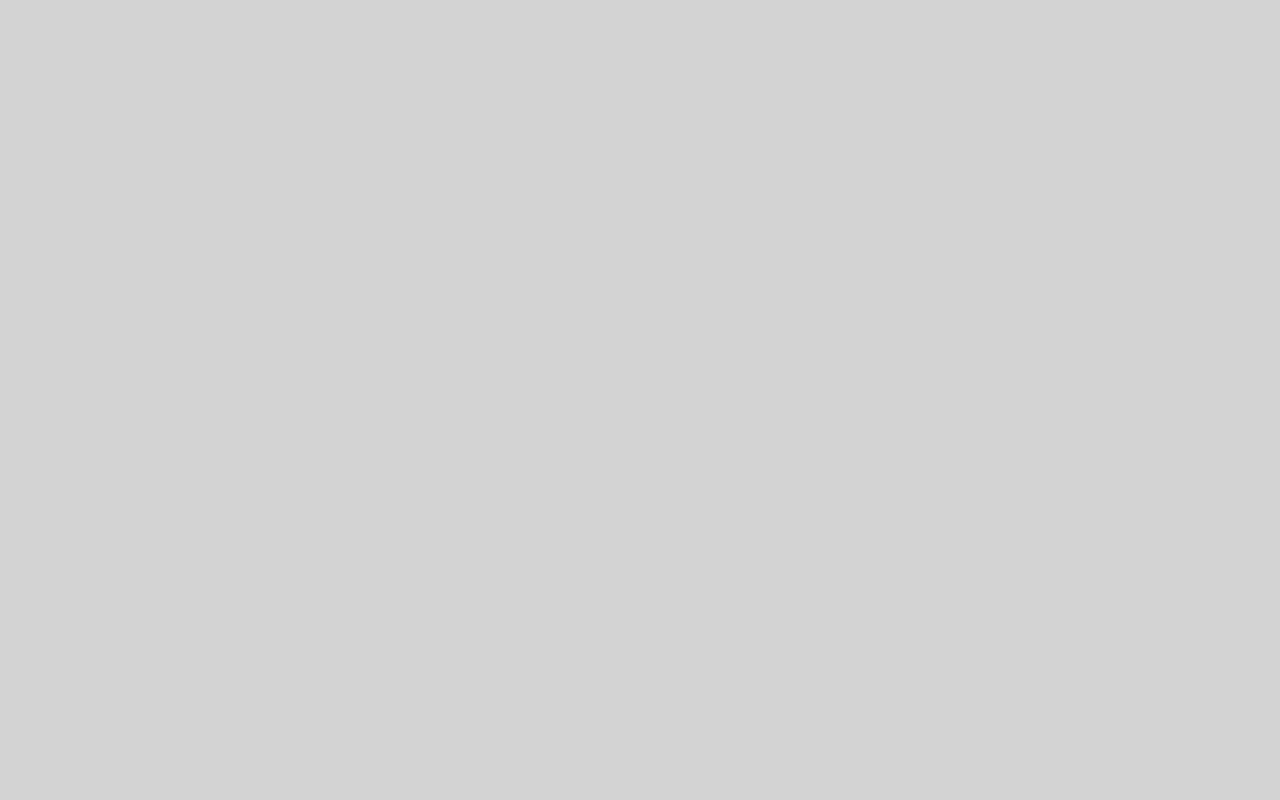
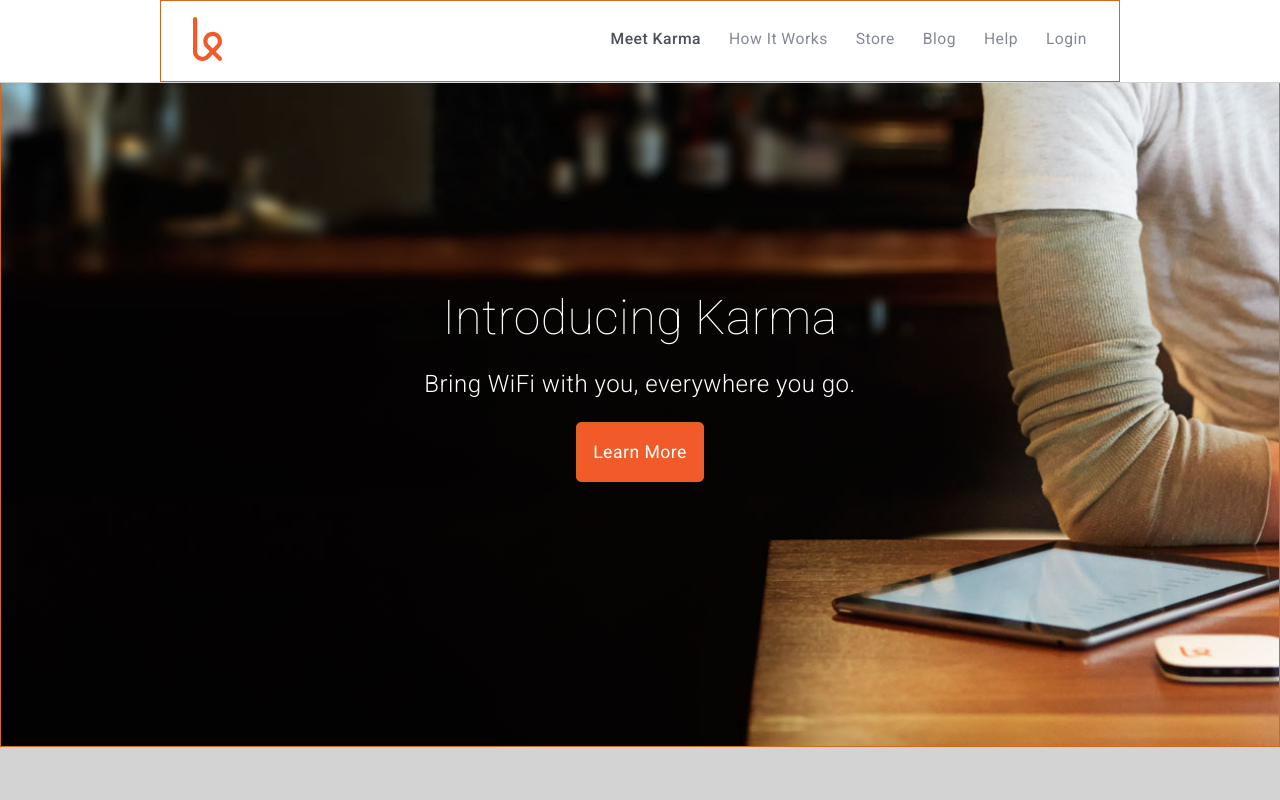
Before and after one commit to alexkfong/fewd_landing_page_clone, a plain HTML site: page index.html in a window 1280 px wide. Shown: the top 800 px of the page. Drawn offline with Linux system fonts and the light colour scheme.

Commit message:
Further refinements to both the HTML and CSS to improve semantic quality (where appropriate), refinement, and code efficiency.

```diff
--- a/css/style.css
+++ b/css/style.css
@@ -1,3 +1,36 @@
+/*general rules*/
+html {
+	/*Enable box-sizing for current and legacy browsers*/
+	-webkit-box-sizing: border-box;
+  	-moz-box-sizing: border-box;
+  	box-sizing: border-box;
+  	/*Enable anti-aliasing for typography in current browsers*/
+	-webkit-font-smoothing: antialiased;
+}
+
+*, *:before, *:after {
+	/*Enable box-sizing for current and legacy browsers*/
+ 	-webkit-box-sizing: inherit;
+ 	-moz-box-sizing: inherit;
+ 	box-sizing: inherit;
+}
+
+h1, h2, h3, h4, h5, h6, p, li {
+	font-family: 'Roboto', sans-serif;
+	font-weight: 400;
+	letter-spacing: 0.03rem;
+	text-align: center;
+}
+
+ul {
+	padding: 0;
+	margin: 0;
+}
+
+*:hover {
+	cursor: pointer;
+}
+
 /*default styles for testing and layout purposes*/
 body {
 	/*For testing purposes*/
@@ -9,141 +42,118 @@
 	border: 1px solid Chocolate;
 }
 
-/*general rules*/
-h1, h2, h3, h4, h5, h6, p, li {
-	font-family: 'Roboto', sans-serif;
-}
-
-ul {
-	padding: 0;
-	margin: 0;
-}
-
 /*shared classes*/
 .container {
 	max-width: 60rem;
-	padding: 1rem 0 3.5rem 0;
+	padding: 1rem 2rem 1rem 2rem;
 }
 
 .center {
 	margin: 0 auto;
 }
 
-.Navigation,
-.WhatWeDo,
-footer {
-	max-width: 51em;
-	margin-left: auto;
-	margin-right: auto;
-	padding: 1em 0 3.5em 0;
-}
-
 /*Setting up the header*/
-nav {
+.topNavigation {
 	width: 100%;
 	position: fixed;
 	background-color: white;
 	border-bottom: 1px solid lightGray;
 }
 
-.Logo {
+.logo {
 	max-width: 3.25%;
-	float: left;
 }
 
-.NavigationBar {
+.navigationBar {
 	text-align: right;
 	float: right;
-	margin: 0.75em 0 0 0;
 }
 
-.NavigationBar > li {
+.navigationBar > li {
+	margin: 0.75rem 0 0 0;
 	display: inline-block;
 	padding-left: 1.5em;
 
 	/*typography*/
-	font-family: 'Roboto', sans-serif;
-	letter-spacing: .5px;
 	font-size: 98%;
 	color: #838994;
+
+	/*transition effects*/
+	-webkit-transition: color 0.3s ease;
+	-moz-transition: color 0.3s ease;
+	-o-transition: color 0.3s ease;
+	transition: color 0.3s ease;
 }
 
-.NavigationBar > li:first-child {
+.topNavigation .navigationBar > .active {
 	/*typography*/
 	font-weight: 500;
-	color: #3E3E3E;
+	color: #4c5058;
 }
 
-.NavigationBar > li:hover {
-	cursor: pointer;
-
+.topNavigation .navigationBar > li:hover,
+.topNavigation .navigationBar > .active:hover {
 	/*typography*/
 	color: black;
 }
 
-.BackgroundImage {
+/*Header styles*/
+.masthead {
+	color: white;
+}
+
+.backgroundImage {
 	background-image: url('../images/first-background.jpg');
 	background-size: cover;
 	background-repeat: no-repeat;
 	padding: 18em 0 16.5em 0;
 }
 
-.Headline {
+.headline {
 	/*typography*/
-	font-family: 'Roboto', sans-serif;
 	font-size: 3em;
-	font-weight: lighter;
-	text-align: center;
-	letter-spacing: 0.5px;
-	color: white;
+	font-weight: 100;
 	margin: 0 0 0.5em 0;
 }
 
-.Deck {
-	font-family: 'Roboto', sans-serif;
+.deck {
 	font-size: 1.5em;
-	font-weight: lighter;
-	text-align: center;
-	letter-spacing: 0.5px;
-	color: white;
+	font-weight: 300;
 }
 
-.Button {
+.button {
 	background-color: #F15B2A;
-	max-width: 9em;
+	max-width: 8em;
 	padding: 0.1em 0.1em 0.1em 0.1em;
-	margin-left: auto;
-	margin-right: auto;
 
 	/*rounded border*/
 	-moz-border-radius: 5px;
 	-webkit-border-radius: 5px;
 	border-radius: 5px;
 	-khtml-border-radius: 5px;
+
+	/*transition effects*/
+	-webkit-transition: background-color 0.3s ease;
+	-moz-transition: background-color 0.3s ease;
+	-o-transition: background-color 0.3s ease;
+	transition: background-color 0.3s ease;
 }
 
-.Button:hover {
+.button:hover {
 	background-color: #F13F2A;
-	cursor: pointer;
 }
 
-.ButtonText {
+.buttonText {
 	/*typography*/
 	font-size: 1.1em;
-	font-weight: 300;
-	font-family: 'Roboto', sans-serif;
-	text-align: center;
-	letter-spacing: 1px;
-	color: white;
 }
 
 /*What We Do section*/
-.WhatWeDo_Headline {
+.whatWeDoHeadline {
 	margin: 2em 0 1em 0;
 
 	/*typography*/
 	font-size: 2.8em;
-	font-family: 'Roboto', sans-serif;
 	font-weight: 300;
 	text-align: center;
 	letter-spacing: 0.1px;
@@ -156,7 +166,6 @@
 }
 
 .CaptionIcon {
-	font-family: 'Roboto', sans-serif;
 	font-weight: 400;
 	letter-spacing: 0.5px;
 	font-size: 1.5em;
@@ -166,7 +175,6 @@
 
 /*Footer styles*/
 p {
-	font-family: 'Roboto', sans-serif;
 	text-align: center;
 }
 
--- a/index.html
+++ b/index.html
@@ -10,30 +10,32 @@
 	<link rel="shortcut icon" type="image/x-icon"  href="favicon_name.ico">
 </head>
 <body>
-	<!-- <header class="Masthead">
-		<nav>
-			<div class="Navigation">
-				<img class="Logo" src="images/karma-logo.svg" alt="Karma logo">
-				<ul class="NavigationBar">
-					<li>Meet Karma</li>
+<!-- 	<header class="Masthead">
+ -->
+	<nav class="topNavigation">
+		<div class="content container center">
+			<ul class="navigationBar">
+				<li class="active">Meet Karma</li>
 				<li>How It Works</li>
 				<li>Store</li>
 				<li>Blog</li>
 				<li>Help</li>
 				<li>Login</li>
 			</ul>
+			<img class="logo" src="images/karma-logo.svg" alt="Karma logo">
 		</div>
 	</nav>
-		<div class="BackgroundImage">
-			<h1 class="Headline">Introducing Karma</h1>
-			<p class="Deck">Bring WiFi with you, everywhere you go.</p>
-			<div class="Button">
-				<p class="ButtonText">Learn More</p>
+	<header class="masthead">
+		<div class="backgroundImage">
+			<h1 class="headline">Introducing Karma</h1>
+			<p class="deck">Bring WiFi with you, everywhere you go.</p>
+			<div class="button center">
+				<p class="buttonText">Learn More</p>
 			</div>
 		</div>
 	</header>
-	<div class="WhatWeDo">
-		<h1 class="WhatWeDo_Headline">Everyone needs a little Karma.</h1>
+	<section class="whatWeDo">
+		<h1 class="whatWeDoHeadline">Everyone needs a little Karma.</h1>
 		<div class="ThreeIcons">
 			<div class="Center">
 				<img class="Icon" src="images/icon-devices.svg" alt="Icon for devices">
@@ -52,7 +54,7 @@
 			</div>
 			<p class="CaptionIcon">Pay as You Go</p>
 		</div>
-	</div>
+	</section>
 	<footer class="SocialMedia">
 		<p>Join us on</p>
 		<ul class="SocialMediaMenu">
@@ -61,6 +63,6 @@
 			<li class="SocialMediaIcon"><img src="images/instagram_logo.png" alt="Instagram logo"></li>
 		</ul>
 		<p class="Copyright">&copy; Karma Mobility, Inc.</p>
-	</footer> -->
+	</footer>
 </body>
 </html>
```
Lines whose indentation alone changed are shown as unchanged.
